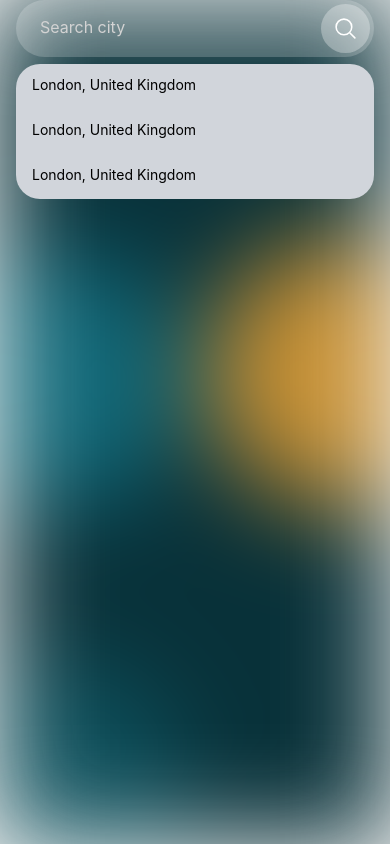
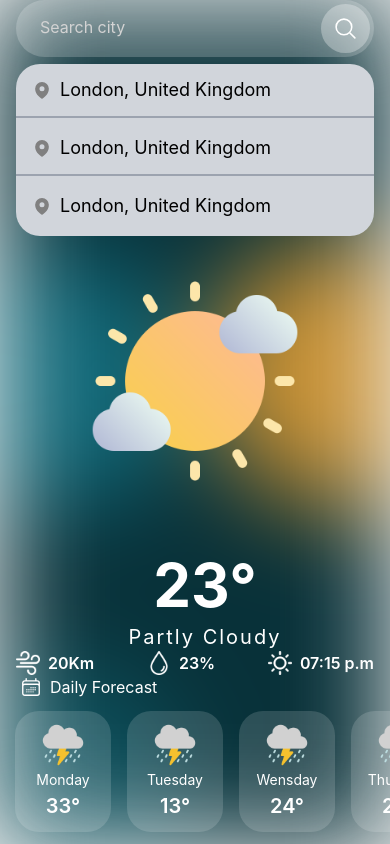
Before and after one commit to DilshanDe/Weather-App, a React Native app: screen /Home in a window 390 px wide. Both pictures are taken after a click on the element 345 px from the left and 28 px from the top of the page. Built offline with nearby package versions, Linux system fonts and the light colour scheme.

Commit message:
Update HomeScreen.js

```diff
--- a/screens/HomeScreen.js
+++ b/screens/HomeScreen.js
@@ -1,17 +1,22 @@
-import { View, Text, SafeAreaView, StatusBar, Image, TextInput } from 'react-native';
+import { View, Text, SafeAreaView, StatusBar, Image, TextInput, ScrollView } from 'react-native';
 import React, { useState } from 'react';
+import { TouchableOpacity } from 'react-native';
+import { CalendarDaysIcon, MagnifyingGlassIcon } from 'react-native-heroicons/outline';
+import { MapPinIcon } from 'react-native-heroicons/solid';
 import "../global.css";
 import { theme } from '../theme';
-import { TouchableOpacity } from 'react-native';
-import { MagnifyingGlassIcon } from 'react-native-heroicons/outline';
 
 export default function HomeScreen() {
   const [showSearch, toggleSearch] = useState(false);
   const [locations, setLocation] = useState([1, 2, 3]);
 
+  const handleLocation = (loc) => {
+    console.log('location', loc);
+  };
+
   return (
     <View className="flex-1 relative">
-      <StatusBar barStyle="light" />
+      <StatusBar barStyle="light-content" />
 
       <Image
         blurRadius={50}
@@ -25,13 +30,13 @@
             className="flex-row justify-end items-center rounded-full"
             style={{ backgroundColor: showSearch ? theme.bgWhite(0.2) : 'transparent' }}
           >
-            {showSearch ? (
+            {showSearch && (
               <TextInput
                 placeholder="Search city"
                 placeholderTextColor="lightgray"
                 className="pl-6 h-10 flex-1 pb-1 text-base text-white"
               />
-            ) : null}
+            )}
 
             <TouchableOpacity
               onPress={() => toggleSearch(!showSearch)}
@@ -42,18 +47,165 @@
             </TouchableOpacity>
           </View>
 
-          {locations.length > 0 && showSearch ? (
+          {locations.length > 0 && showSearch && (
             <View className="absolute w-full bg-gray-300 top-16 rounded-3xl">
-              {locations.map((location, index) => (
-                <TouchableOpacity
-                  key={index}
-                  className="flex-row items-center border-0 p-3 px-4 mb-1"
-                >
-                  <Text>London, United Kingdom</Text>
-                </TouchableOpacity>
-              ))}
+              {locations.map((location, index) => {
+                const showBorder = index + 1 !== locations.length;
+                const borderClass = showBorder ? ' border-b-2 border-b-gray-400' : '';
+
+                return (
+                  <TouchableOpacity
+                    onPress={() => handleLocation(location)}
+                    key={index}
+                    className={`flex-row items-center p-3 px-4 mb-1${borderClass}`}
+                  >
+                    <MapPinIcon size={20} color="gray" />
+                    <Text className="text-black text-lg ml-2">London, United Kingdom</Text>
+                  </TouchableOpacity>
+                );
+              })}
             </View>
-          ) : null}
+          )}
+        </View>
+
+        <View className="mx-4 flex justify-around flex-1 mb-2">
+          <Text className="text-white text-center text-2xl font-bold">
+            London,
+            <Text className="text-lg font-semibold text-gray-300"> United Kingdom</Text>
+          </Text>
+          {/* Weather Image */}
+          <View className="flex-row justify-center">
+            <Image
+              source={require('../assets/images/partlycloudy.png')}
+              className="w-52 h-52"
+            />
+          </View>
+        </View>
+
+        {/* Degrees Celsius */}
+        <View className="space-y-2">
+          <Text className="text-center font-bold text-white text-6xl ml-5">
+            23&#176;
+          </Text>
+          <Text className="text-center text-white text-xl ml-5 tracking-widest">
+            Partly Cloudy
+          </Text>
+        </View>
+
+        {/* Other stats */}
+        <View className="flex-row justify-between mx-4">
+          <View className="flex-row space-x-2 items-center">
+            <Image
+              source={require('../assets/icons/wind.png')}
+              className="h-6 w-6"
+            />
+            <Text className="text-white font-semibold text-base">20Km</Text>
+          </View>
+          <View className="flex-row space-x-2 items-center">
+            <Image
+              source={require('../assets/icons/drop.png')}
+              className="h-6 w-6"
+            />
+            <Text className="text-white font-semibold text-base">23%</Text>
+          </View>
+          <View className="flex-row space-x-2 items-center">
+            <Image
+              source={require('../assets/icons/sun.png')}
+              className="h-6 w-6"
+            />
+            <Text className="text-white font-semibold text-base">07:15 p.m</Text>
+          </View>
+        </View>
+
+        {/* Forecast section next day */}
+        <View className="mb-3 space-y-3">
+          <View className="flex-row items-center mx-5 space-x-2">
+            <CalendarDaysIcon size={22} color="white" />
+            <Text className="text-white text-base">Daily Forecast</Text>
+          </View>
+          <ScrollView
+            horizontal
+            contentContainerStyle={{ paddingHorizontal: 15 }}
+            showsHorizontalScrollIndicator={false}
+          >
+            <View
+              className="flex justify-center items-center w-24 rounded-3xl py-3 space-y-1 mr-4"
+              style={{ backgroundColor: theme.bgWhite(0.15) }}
+            >
+              <Image
+                source={require('../assets/images/heavyrain.png')}
+                className="h-11 w-11"
+              />
+              <Text className="text-white">Monday</Text>
+              <Text className="text-white text-xl font-semibold">33&#176;</Text>
+            </View>
+            <View
+              className="flex justify-center items-center w-24 rounded-3xl py-3 space-y-1 mr-4"
+              style={{ backgroundColor: theme.bgWhite(0.15) }}
+            >
+              <Image
+                source={require('../assets/images/heavyrain.png')}
+                className="h-11 w-11"
+              />
+              <Text className="text-white">Tuesday</Text>
+              <Text className="text-white text-xl font-semibold">13&#176;</Text>
+            </View>
+            <View
+              className="flex justify-center items-center w-24 rounded-3xl py-3 space-y-1 mr-4"
+              style={{ backgroundColor: theme.bgWhite(0.15) }}
+            >
+              <Image
+                source={require('../assets/images/heavyrain.png')}
+                className="h-11 w-11"
+              />
+              <Text className="text-white">Wensday</Text>
+              <Text className="text-white text-xl font-semibold">24&#176;</Text>
+            </View>
+            <View
+              className="flex justify-center items-center w-24 rounded-3xl py-3 space-y-1 mr-4"
+              style={{ backgroundColor: theme.bgWhite(0.15) }}
+            >
+              <Image
+                source={require('../assets/images/heavyrain.png')}
+                className="h-11 w-11"
+              />
+              <Text className="text-white">Thursday</Text>
+              <Text className="text-white text-xl font-semibold">23&#176;</Text>
+            </View>
+            <View
+              className="flex justify-center items-center w-24 rounded-3xl py-3 space-y-1 mr-4"
+              style={{ backgroundColor: theme.bgWhite(0.15) }}
+            >
+              <Image
+                source={require('../assets/images/heavyrain.png')}
+                className="h-11 w-11"
+              />
+              <Text className="text-white">Friday</Text>
+              <Text className="text-white text-xl font-semibold">23&#176;</Text>
+            </View>
+            <View
+              className="flex justify-center items-center w-24 rounded-3xl py-3 space-y-1 mr-4"
+              style={{ backgroundColor: theme.bgWhite(0.15) }}
+            >
+              <Image
+                source={require('../assets/images/heavyrain.png')}
+                className="h-11 w-11"
+              />
+              <Text className="text-white">Saturday</Text>
+              <Text className="text-white text-xl font-semibold">27&#176;</Text>
+            </View>
+            <View
+              className="flex justify-center items-center w-24 rounded-3xl py-3 space-y-1 mr-4"
+              style={{ backgroundColor: theme.bgWhite(0.15) }}
+            >
+              <Image
+                source={require('../assets/images/heavyrain.png')}
+                className="h-11 w-11"
+              />
+              <Text className="text-white">Sunday</Text>
+              <Text className="text-white text-xl font-semibold">18&#176;</Text>
+            </View>
+          </ScrollView>
         </View>
       </SafeAreaView>
     </View>
```
